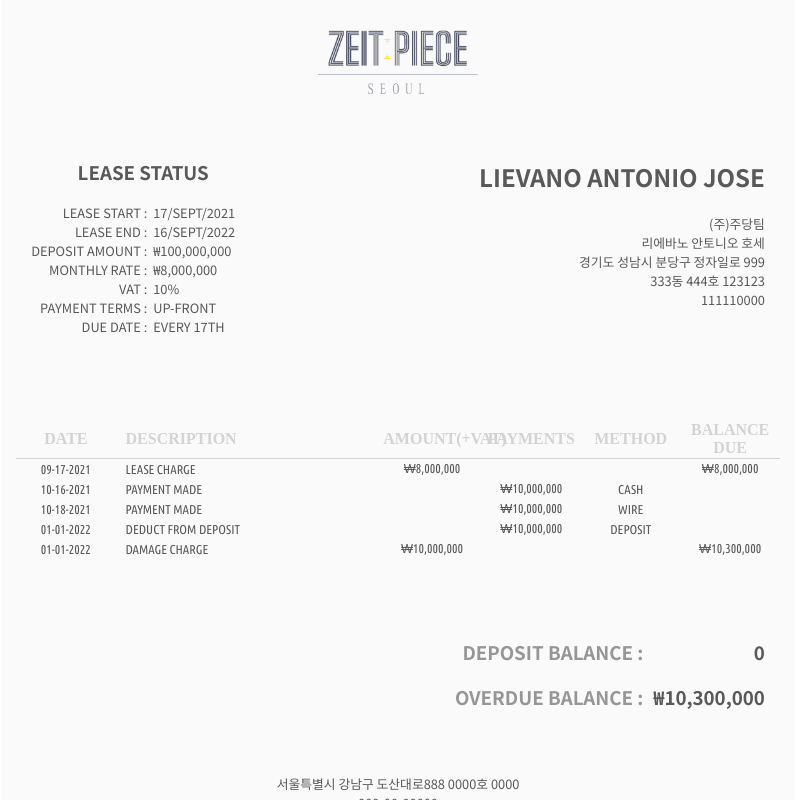
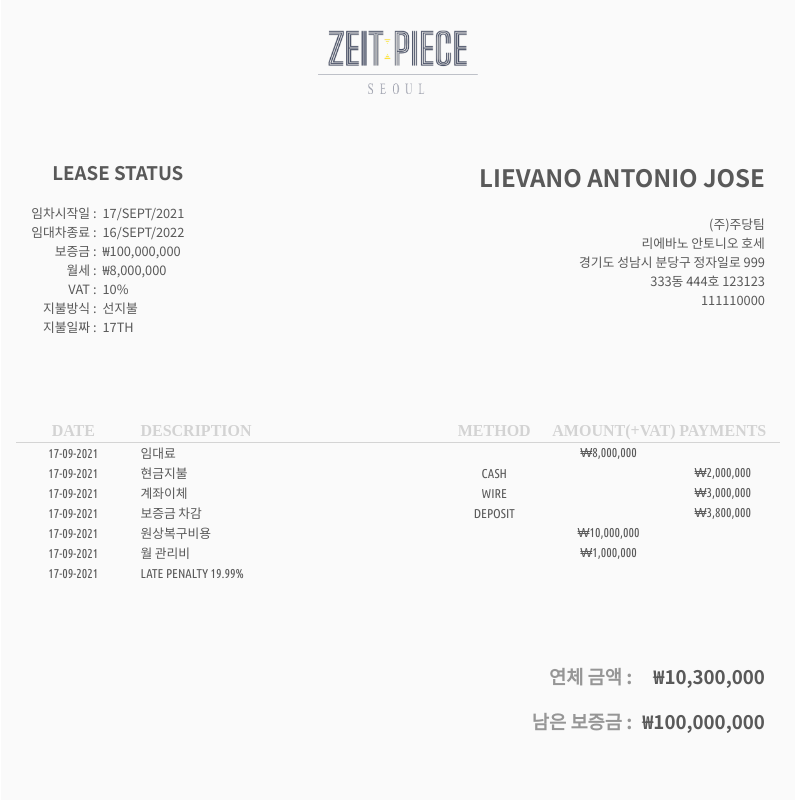
Before and after one commit to devxmachina/invoapp, a React (Create React App) app: page / in a window 1280 px wide. Shown: the whole page, without its empty margins (242-1042 px from the left). Built offline with nearby package versions, Linux system fonts and the light colour scheme.

Commit message:
Updating

```diff
--- a/src/App.css
+++ b/src/App.css
@@ -135,10 +135,10 @@ thead th:nth-child(5) {
   text-align: center;
 }
 
-thead th:nth-child(6) {
+/* thead th:nth-child(6) {
   width: 4%;
   text-align: center;
-}
+} */
 
 tbody td {
   font-family: 'Ubuntu Condensed', sans-serif;
--- a/src/App.js
+++ b/src/App.js
@@ -3,8 +3,15 @@ import './App.css';
 import Data from './data';
 import { useState } from 'react';
 import Lessee from './Lessee';
+import StateTable from './StateTable';
+import records from './records';
+import { useSelector } from 'react-redux';
 
-function App() {
+function App(props) {
+
+  let state = useSelector((state)=>state);
+  console.log('## selector ##', state.records);
+
   let [d, setD] = useState(Data);
 
   let deposit = Intl.NumberFormat('ko-KO', { style: 'currency', currency: 'KRW' }).format(d.defaults.deposit)
@@ -27,70 +34,30 @@ function App() {
             <tr className="t-headrow">
               <th scope="col">DATE</th>
               <th scope="col">DESCRIPTION</th>
+              <th scope="col">METHOD</th>
               <th scope="col">AMOUNT(+VAT)</th>
               <th scope="col">PAYMENTS</th>
-              <th scope="col">METHOD</th>
-              <th scope="col">BALANCE DUE</th>
             </tr>
           </thead>
           <tbody>
-            <tr>
-              <td>09-17-2021</td>
-              <td>LEASE CHARGE</td>
-              <td>{ monthlyFee }</td>
-              <td></td>
-              <td></td>
-              <td>{ monthlyFee }</td>
-            </tr>
-            <tr>
-              <td>10-16-2021</td>
-              <td>PAYMENT MADE</td>
-              <td></td>
-              <td>{ payment }</td>
-              <td>CASH</td>
-              <td></td>
-            </tr>
-            <tr>
-              <td>10-18-2021</td>
-              <td>PAYMENT MADE</td>
-              <td></td>
-              <td>{ payment }</td>
-              <td>WIRE</td>
-              <td></td>
-            </tr>
-            <tr>
-              <td>01-01-2022</td>
-              <td>DEDUCT FROM DEPOSIT</td>
-              <td></td>
-              <td>{ payment }</td>
-              <td>DEPOSIT</td>
-              <td></td>
-            </tr>
-            <tr>
-              <td>01-01-2022</td>
-              <td>DAMAGE CHARGE</td>
-              <td>₩10,000,000</td>
-              <td></td>
-              <td></td>
-              <td>{ damage }</td>
-            </tr>
+            <StateTable records={state.records} />
           </tbody>
         </table>
       </div>
 
       <div className="summary">
           <div className="summary-topics">
-            <h3 className="summary-topic">DEPOSIT BALANCE :</h3>
-            <h3 className="summary-topic">OVERDUE BALANCE :</h3>
+            <h3 className="summary-topic">연체 금액 :</h3>
+            <h3 className="summary-topic">남은 보증금 :</h3>
           </div>
           <div className="summary-data">
-            <h3>0</h3>
             <h3>{ damage }</h3>
+            <h3>{ deposit }</h3>
           </div>
         </div>
       <div className="footer">
-        <p>{d.lessor.address} {d.lessor.unitNumber} {d.lessor.postalCode}</p>
-        <p>{d.lessor.companyID}</p>
+        <p>{state.lessor.address} {state.lessor.unitNumber} {state.lessor.postalCode}</p>
+        <p>{state.lessor.companyID}</p>
       </div>
 
     </div>
--- a/src/Lessee.js
+++ b/src/Lessee.js
@@ -7,8 +7,6 @@ function Lessee() {
     let [d, setD] = useState(Data);
 
     let state = useSelector((state) => state);
-
-
 
 
     let deposit = Intl.NumberFormat('ko-KO', { style: 'currency', currency: 'KRW' }).format(d.defaults.deposit)
@@ -22,13 +20,13 @@ function Lessee() {
                 <h3 className="receiver-status3">LEASE STATUS</h3>
                     <div className="lease-status">
                         <div className="lease">
-                            <p>LEASE START :</p>
-                            <p>LEASE END :</p>
-                            <p>DEPOSIT AMOUNT :</p>
-                            <p>MONTHLY RATE :</p>
+                            <p>임차시작일 :</p>
+                            <p>임대차종료 :</p>
+                            <p>보증금 :</p>
+                            <p>월세 :</p>
                             <p>VAT :</p>
-                            <p>PAYMENT TERMS :</p>
-                            <p>DUE DATE :</p>
+                            <p>지불방식 :</p>
+                            <p>지불일짜 :</p>
                         </div>
                         <div className="status">
                             <p>17/SEPT/2021</p>
@@ -36,8 +34,8 @@ function Lessee() {
                             <p>{ deposit }</p>
                             <p>{ monthlyFee }</p>
                             <p>{d.defaults.VAT}</p>
-                            <p>UP-FRONT</p>
-                            <p>EVERY {d.defaults.billingDate}TH</p>
+                            <p>선지불</p>
+                            <p>{d.defaults.billingDate}TH</p>
                         </div>
                     </div>
 
--- a/src/StateTable.js
+++ b/src/StateTable.js
@@ -1,76 +1,66 @@
 import React from 'react';
 
 
-function StateTable() {
+function StateTable(props) {
+
+    console.log("####", props.records[0].id)
+
+    function currency(a) {
+        return (
+            Intl.NumberFormat('ko-KO', { style: 'currency', currency: 'KRW' }).format(a)
+        )
+    }
     return (
         <>
-            <div className="table-div">
-                <table>
-                    <thead>
-                        <tr className="t-headrow">
-                            <th scope="col">DATE</th>
-                            <th scope="col">DESCRIPTION</th>
-                            <th scope="col">AMOUNT(+VAT)</th>
-                            <th scope="col">PAYMENTS</th>
-                            <th scope="col">METHOD</th>
-                            <th scope="col">BALANCE DUE</th>
-                        </tr>
-                    </thead>
-                    <tbody>
             <tr>
-                            <td>09-17-2021</td>
-                            <td>LEASE CHARGE</td>
-                            <td>{ monthlyFee }</td>
-                            <td></td>
-                            <td></td>
-                            <td>{ monthlyFee }</td>
+                <td>{ props.records[0].date }</td>
+                <td>{ props.records[0].description }</td>
+                <td>{ props.records[0].method }</td>
+                <td>{ props.records[0].amount === "" ? null : currency( props.records[0].amount) }</td>
+                <td>{ props.records[0].payment === "" ? null : currency( props.records[0].payment) }</td>
             </tr>
             <tr>
-                            <td>10-16-2021</td>
-                            <td>PAYMENT MADE</td>
-                            <td></td>
-                            <td>{ payment }</td>
-                            <td>CASH</td>
-                            <td></td>
+                <td>{ props.records[1].date }</td>
+                <td>{ props.records[1].description }</td>
+                <td>{ props.records[1].method }</td>
+                <td>{ props.records[1].amount === "" ? null : currency( props.records[1].amount) }</td>
+                <td>{ props.records[1].payment === "" ? null : currency( props.records[1].payment) }</td>
             </tr>
             <tr>
-                            <td>10-18-2021</td>
-                            <td>PAYMENT MADE</td>
-                            <td></td>
-                            <td>{ payment }</td>
-                            <td>WIRE</td>
-                            <td></td>
+                <td>{ props.records[2].date }</td>
+                <td>{ props.records[2].description }</td>
+                <td>{ props.records[2].method }</td>
+                <td>{ props.records[2].amount === "" ? null : currency( props.records[2].amount) }</td>
+                <td>{ props.records[2].payment === "" ? null : currency( props.records[2].payment) }</td>
             </tr>
             <tr>
-                            <td>01-01-2022</td>
-                            <td>DEDUCT FROM DEPOSIT</td>
-                            <td></td>
-                            <td>{ payment }</td>
-                            <td>DEPOSIT</td>
-                            <td></td>
+                <td>{ props.records[3].date }</td>
+                <td>{ props.records[3].description }</td>
+                <td>{ props.records[3].method }</td>
+                <td>{ props.records[3].amount === "" ? null : currency( props.records[3].amount) }</td>
+                <td>{ props.records[3].payment === "" ? null : currency( props.records[3].payment) }</td>
             </tr>
             <tr>
-                            <td>01-01-2022</td>
-                            <td>DAMAGE CHARGE</td>
-                            <td>₩10,000,000</td>
-                            <td></td>
-                            <td></td>
-                            <td>{ damage }</td>
+                <td>{ props.records[4].date }</td>
+                <td>{ props.records[4].description }</td>
+                <td>{ props.records[4].method }</td>
+                <td>{ props.records[4].amount === "" ? null : currency( props.records[4].amount) }</td>
+                <td>{ props.records[4].payment === "" ? null : currency( props.records[4].payment) }</td>
             </tr>
-                    </tbody>
-                </table>
-            </div>
-
-            <div className="summary">
-                <div className="summary-topics">
-                    <h3 className="summary-topic">DEPOSIT BALANCE :</h3>
-                    <h3 className="summary-topic">OVERDUE BALANCE :</h3>
-                </div>
-                <div className="summary-data">
-                    <h3>0</h3>
-                    <h3>{ damage }</h3>
-                </div>
-            </div>
+            <tr>
+                <td>{ props.records[5].date }</td>
+                <td>{ props.records[5].description }</td>
+                <td>{ props.records[5].method }</td>
+                <td>{ props.records[5].amount === "" ? null : currency( props.records[5].amount) }</td>
+                <td>{ props.records[5].payment === "" ? null : currency( props.records[5].payment) }</td>
+            </tr>
+            <tr>
+                <td>{ props.records[6].date }</td>
+                <td>{ props.records[6].description }</td>
+                <td>{ props.records[6].method }</td>
+                <td>{ props.records[6].amount === "" ? null : currency( props.records[6].amount) }</td>
+                <td>{ props.records[6].payment === "" ? null : currency( props.records[6].payment) }</td>
+            </tr>
         </>
     )
 }
--- a/src/data.js
+++ b/src/data.js
@@ -35,13 +35,63 @@ export default
             billingDate: "17",
             penalty: "",
         },
-        statements: {
-            id: 0,
-            date: currentDate,
-            description: "LEASE CHARGE",
-            amount: 8000000,
-            payments: "",
-            dueBalance: 8000000,
-        },
+        records: [
+            {
+                id: 0,
+                date: "17-09-2021",
+                description: "임대료",
+                method: "",
+                amount: 8000000,
+                payment: "",
+            },
+            {
+                id: 1,
+                date: "17-09-2021",
+                description: "현금지불",
+                method: "CASH",
+                amount: "",
+                payment: 2000000,
+            },
+            {
+                id: 2,
+                date: "17-09-2021",
+                description: "계좌이체",
+                method: "WIRE",
+                amount: "",
+                payment: 3000000,
+            },
+            {
+                id: 3,
+                date: "17-09-2021",
+                description: "보증금 차감",
+                method: "DEPOSIT",
+                amount: "",
+                payment: 3800000,
+            },
+            {
+                id: 4,
+                date: "17-09-2021",
+                description: "원상복구비용",
+                method: "",
+                amount: 10000000,
+                payment: "",
+            },
+            {
+                id: 5,
+                date: "17-09-2021",
+                description: "월 관리비",
+                method: "",
+                amount: 1000000,
+                payment: "",
+            },
+            {
+                id: 6,
+                date: "17-09-2021",
+                description: "LATE PENALTY 19.99%",
+                method: "",
+                amount: "",
+                payment: "",
+            },
+        ]
     }
 ;
--- a/src/index.js
+++ b/src/index.js
@@ -10,6 +10,8 @@ import { createStore } from 'redux';
 
 
 let store = createStore(()=>{ return Data })
+
+console.log("## index.js ##", Data)
 
 function reducer() {
   return
```
Also changed, not shown: src/records.js (+63 -36 lines), 15 other files (tests, documents, lock files or other folders). Lines whose indentation alone changed are shown as unchanged.
